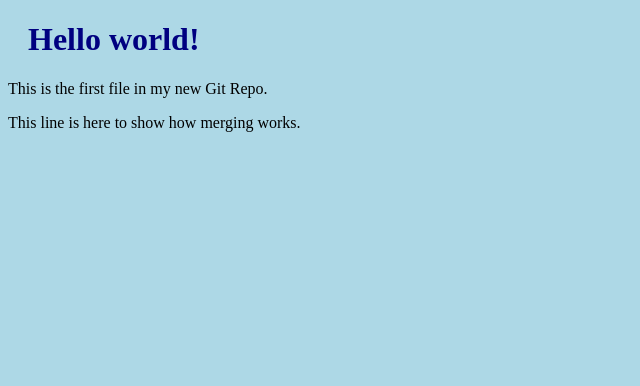
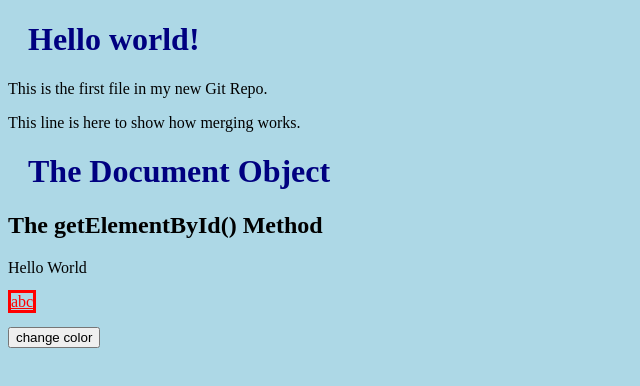
Before and after one commit to waynexw/hello-world, a plain HTML site: page index.html in a window 1280 px wide. Shown: the whole page, without its empty margins (0-640 px from the left). Drawn offline with Linux system fonts and the light colour scheme.

Commit message:
Update index.html

```diff
--- a/index.html
+++ b/index.html
@@ -10,5 +10,32 @@
 <p>This is the first file in my new Git Repo.</p>
 <p>This line is here to show how merging works.</p>
 
+
 </body>
 </html>
+
+
+<!DOCTYPE html>
+<html>
+<body>
+
+<h1>The Document Object</h1>
+<h2>The getElementById() Method</h2>
+
+<p id="demo"></p>
+
+<a style="border: red solid 3px; color: red" id="a1" href="http://baidu.com"> abc </a>
+
+<p>
+<button onclick=f()> change color </button>
+</p>
+
+<script>
+document.getElementById("demo").innerHTML = "Hello World";
+
+function f(){ a1.style.color="green";
+}
+</script>
+
+</body>
+</html>
```
